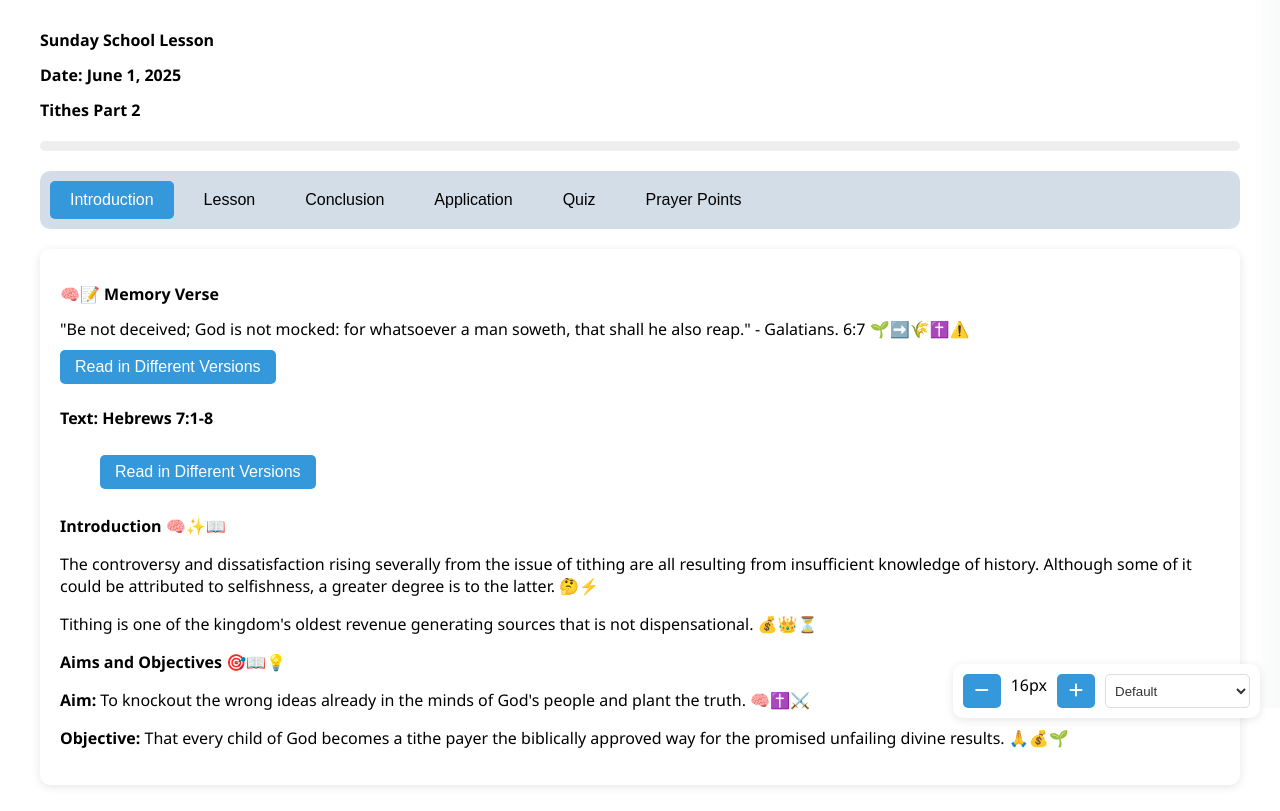
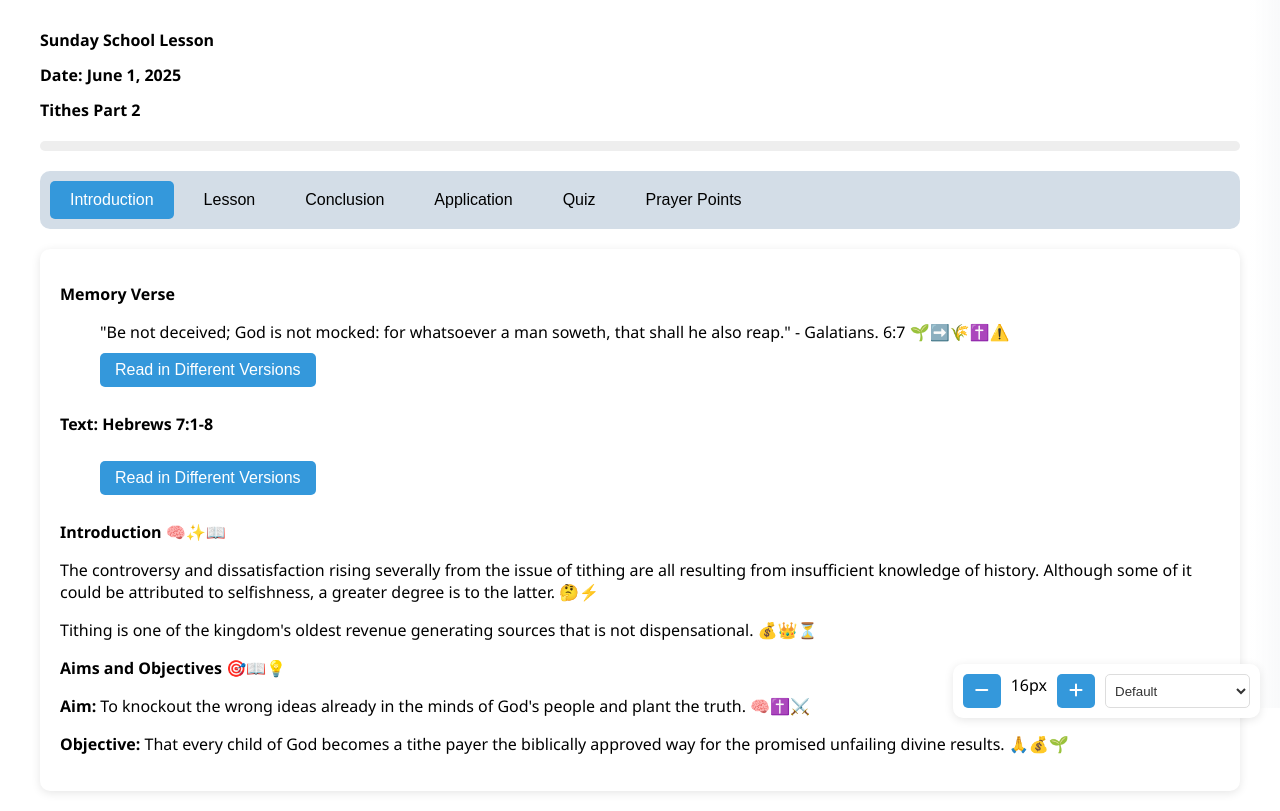
Before and after one commit to xtianit/tithes-series-2, a plain HTML site: page index.html in a window 1280 px wide. Shown: the part 92-903 px from the top of the page. Drawn offline with nearby package versions, Linux system fonts and the light colour scheme.

Commit message:
Update index.html

```diff
--- a/index.html
+++ b/index.html
@@ -187,8 +187,8 @@
             <!-- Tab Contents -->
             <div id="intro" class="tab-content active">
                 <div class="memory-verse">
-                    <h2>🧠📝 Memory Verse</h2>
-                    <!--<blockquote>-->
+                    <h2>Memory Verse</h2>
+                    <blockquote>
                         "Be not deceived; God is not mocked: for whatsoever a
                         man soweth, that shall he also reap." - Galatians. 6:7
                         🌱➡️🌾✝️⚠️
@@ -199,7 +199,7 @@
                         >
                             Read in Different Versions
                         </button>
-                    <!--</blockquote>-->
+                    </blockquote>
                 </div>
                 <h2>Text: Hebrews 7:1-8</h2>
                 <blockquote>
```
